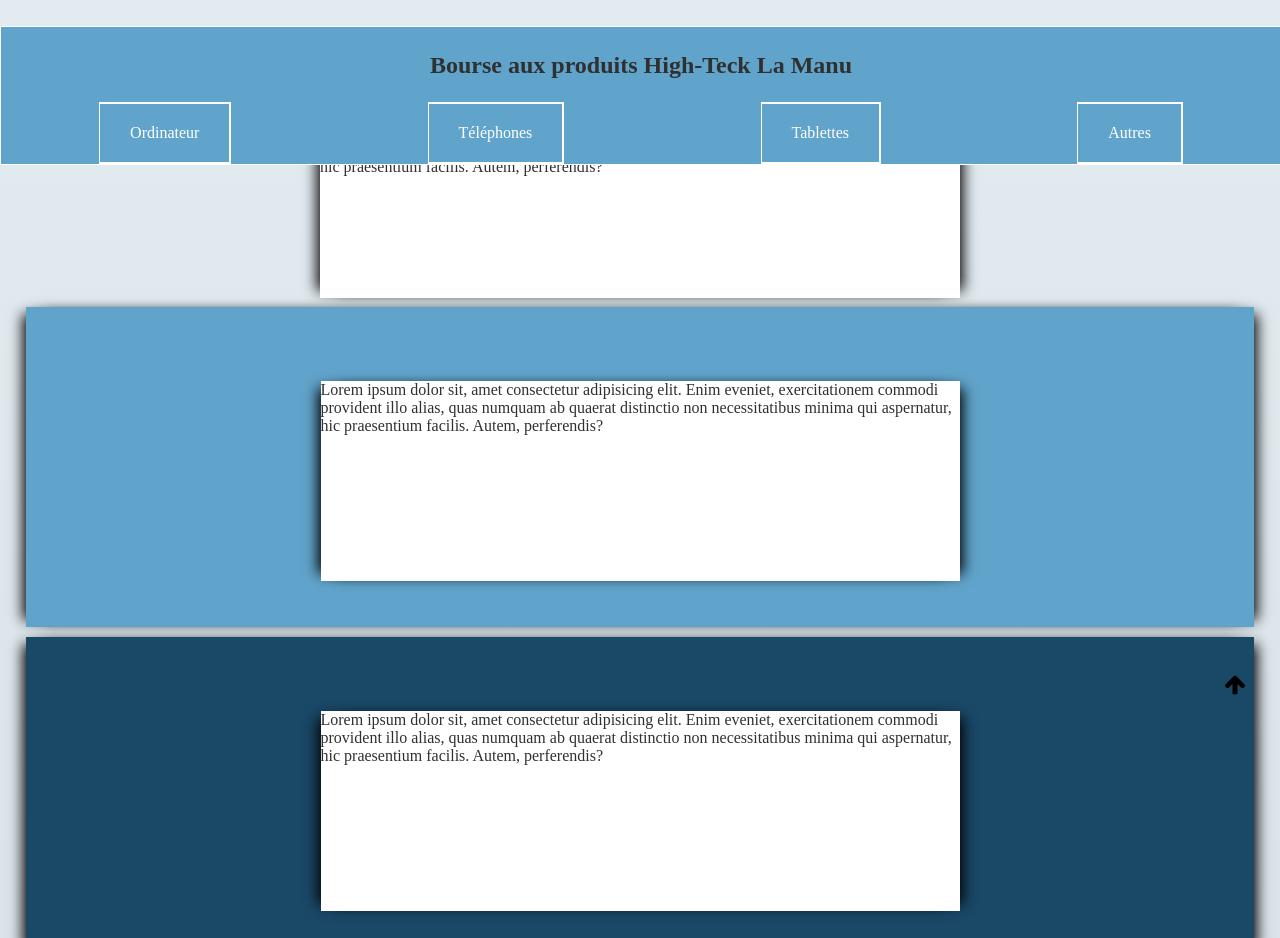
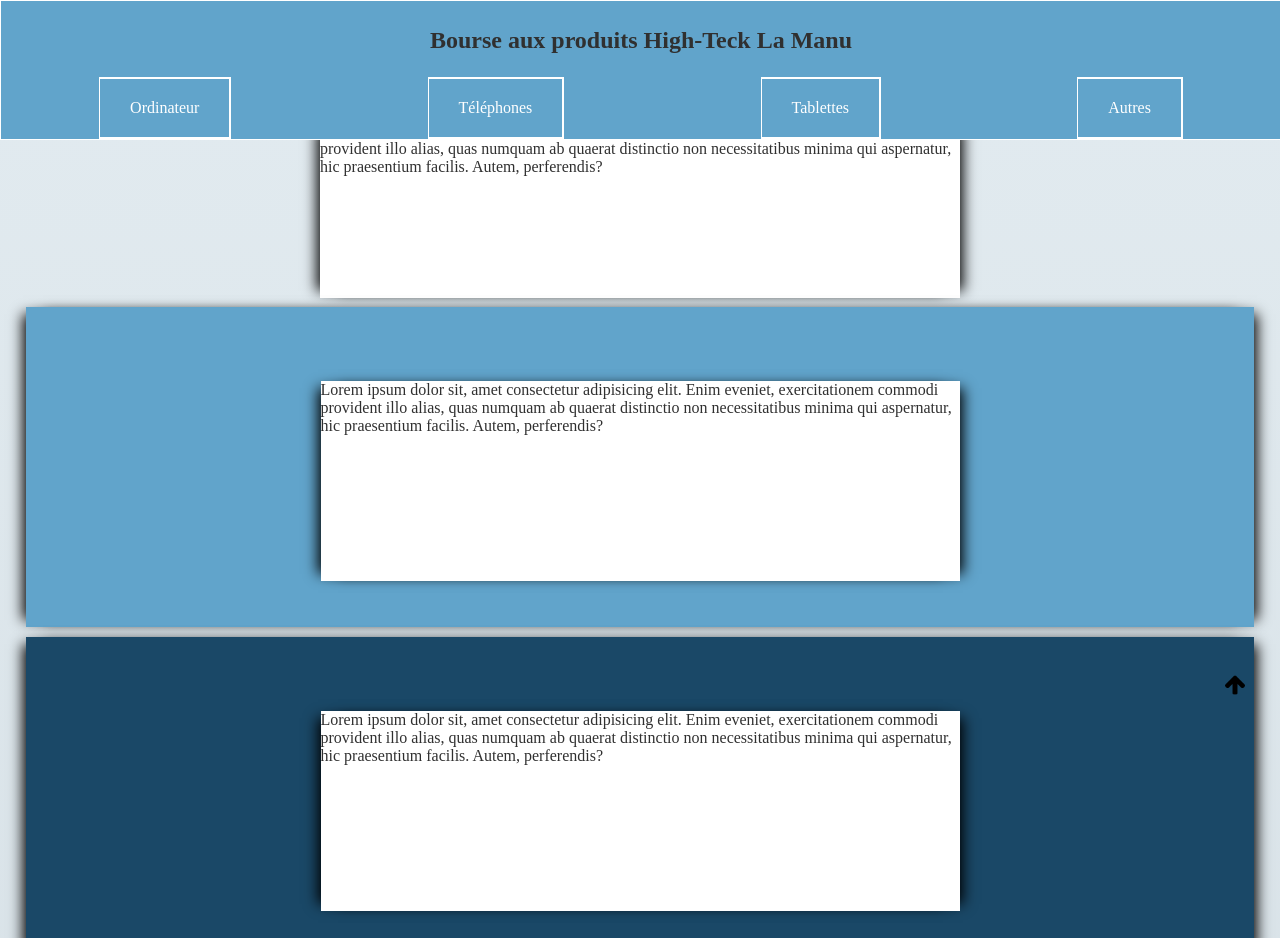
Before and after one commit to NassimSdn/ProjectBourse, a plain HTML site: page index.html in a window 1280 px wide. Shown: the top 938 px of the page. Drawn offline with Linux system fonts and the light colour scheme.

Commit message:
fix header margin top

```diff
--- a/public/assets/css/style.css
+++ b/public/assets/css/style.css
@@ -20,10 +20,11 @@ h1{
 }
 /*Menu*/
 nav{
-    width:100%;
+    width: 100%;
     background-color: #61A4CB;
-    border:1px solid white;
+    border: 1px solid white;
     position: fixed;
+    margin-top: -2%;
 }
 nav ul{
     margin: 0px;
```
